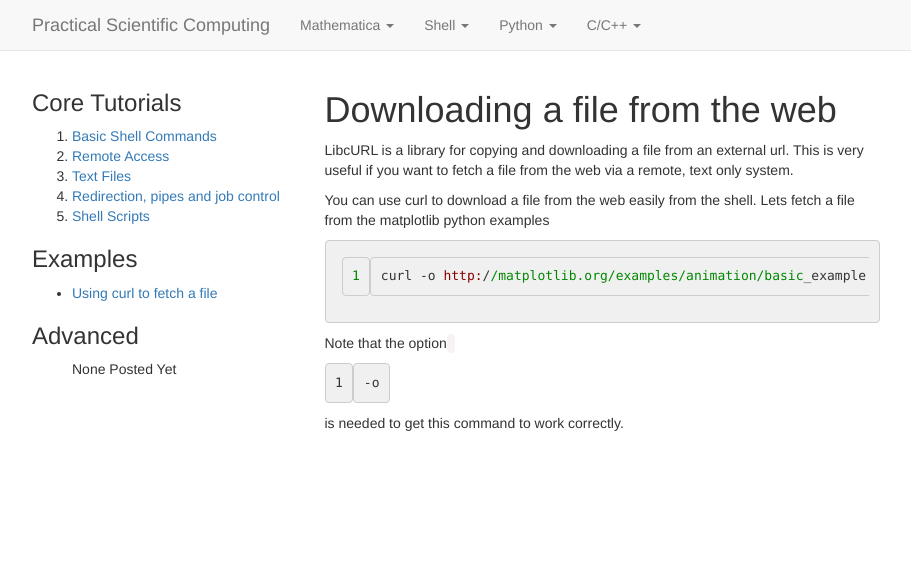
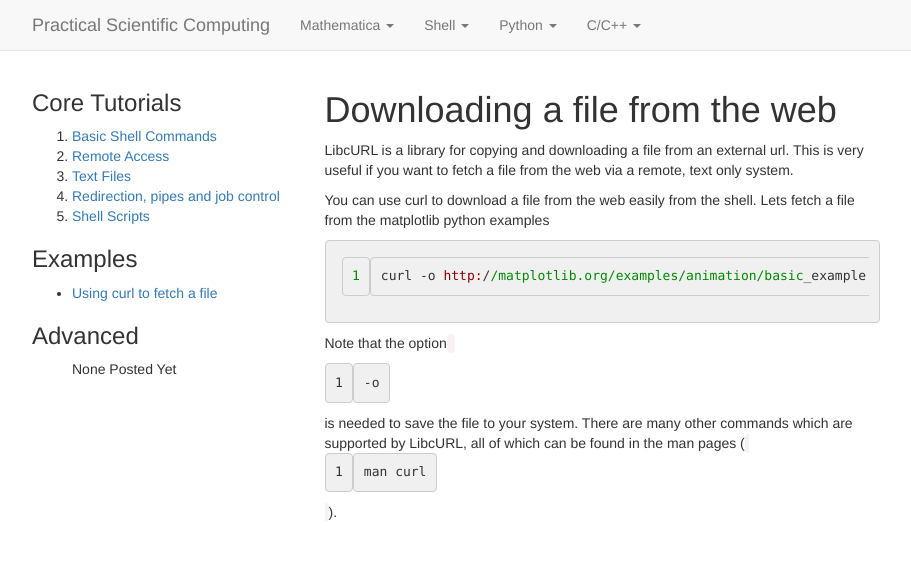
Before and after one commit to practical-scientific-computing/practical-scientific-computing.github.io, a Jekyll site: the page built from shell/curl.md, in a window 1280 px wide and 900 px high. Shown: the top 561 px of the window, without its empty margins (38-949 px from the left). Built offline with Jekyll 4.4.1, drawn with Linux system fonts in a browser that asks for light colours; nearby versions of some CDN libraries.

Commit message:
added a small example on curl for use in class. Not comprehensive at all

````diff
--- a/shell/curl.md
+++ b/shell/curl.md
@@ -17,4 +17,5 @@ Lets fetch a file from the matplotlib python examples
 curl -o http://matplotlib.org/examples/animation/basic_example.py
 ```
 
-Note that the option `-o` is needed to get this command to work correctly.
+Note that the option `-o` is needed to save the file to your system.
+There are many other commands which are supported by LibcURL, all of which can be found in the man pages (`man curl`).
````
